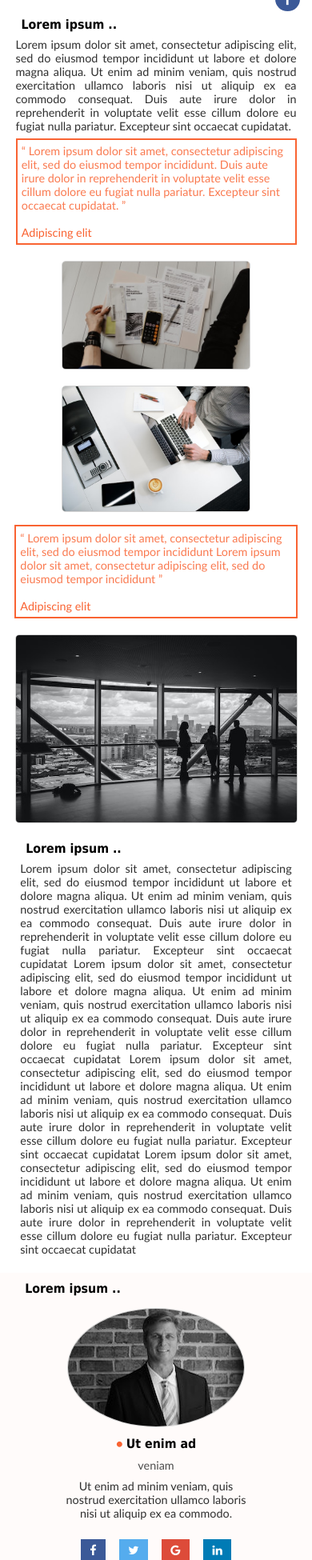
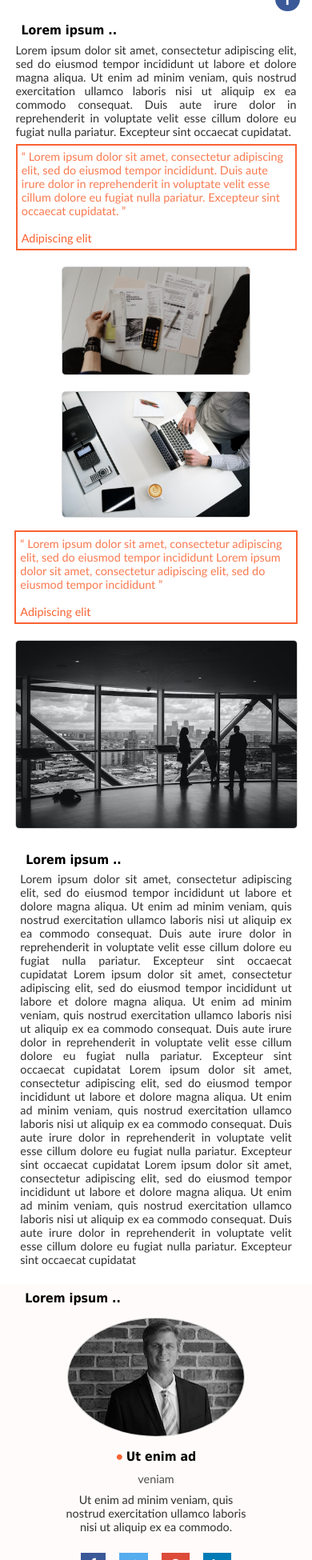
Before and after one commit to sunnysunny77/business, a PHP site: page / in a window 390 px wide. Shown: the part 150-2100 px from the top of the page at 80% size. Run offline with PHP 8.4, Linux system fonts and the light colour scheme.

Commit message:
Update styles.css

```diff
--- a/css/styles.css
+++ b/css/styles.css
@@ -21,6 +21,7 @@ nav ul a {
 h2,
 h3 {
   font-size: 110%;
+  padding-top: 2%;
 }
 
 article q,
@@ -174,7 +175,7 @@ article p {
 }
 
 article h2 {
-  margin: 100px auto 2% 4%;
+  margin: 85px auto 2% 4%;
 }
 
 /* #section1  */
@@ -229,7 +230,7 @@ article h2 {
 
 #section2 {
   width: 100%;
-  padding: 2.5% 0;
+  padding: 2% 0;
   background-color: rgba(249, 99, 50, 0.025);
   text-align: center;
 }
@@ -308,6 +309,9 @@ article h2 {
     margin: 4% auto;
     padding: 1.5%;
   }
+  #section2 {
+    padding: 0;
+  }
   #section2 img {
     display: block;
     margin: auto;
```
